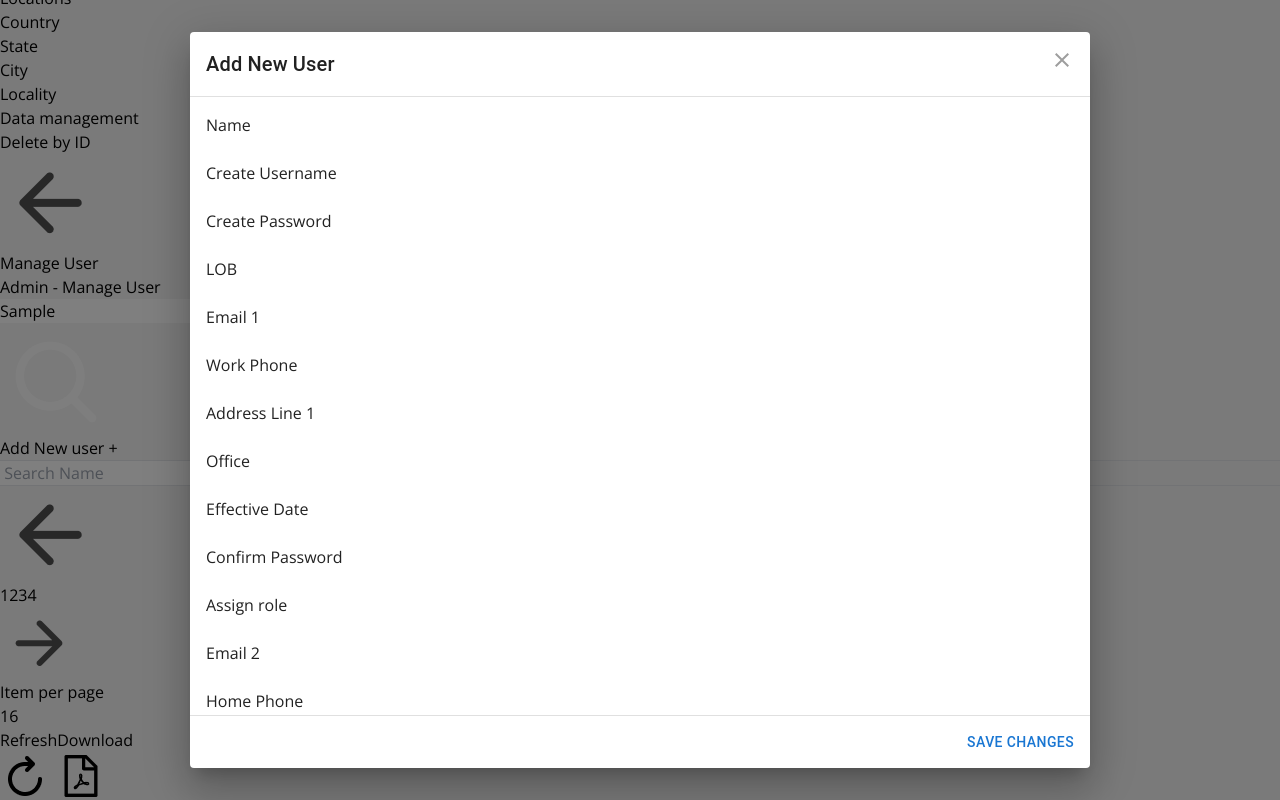
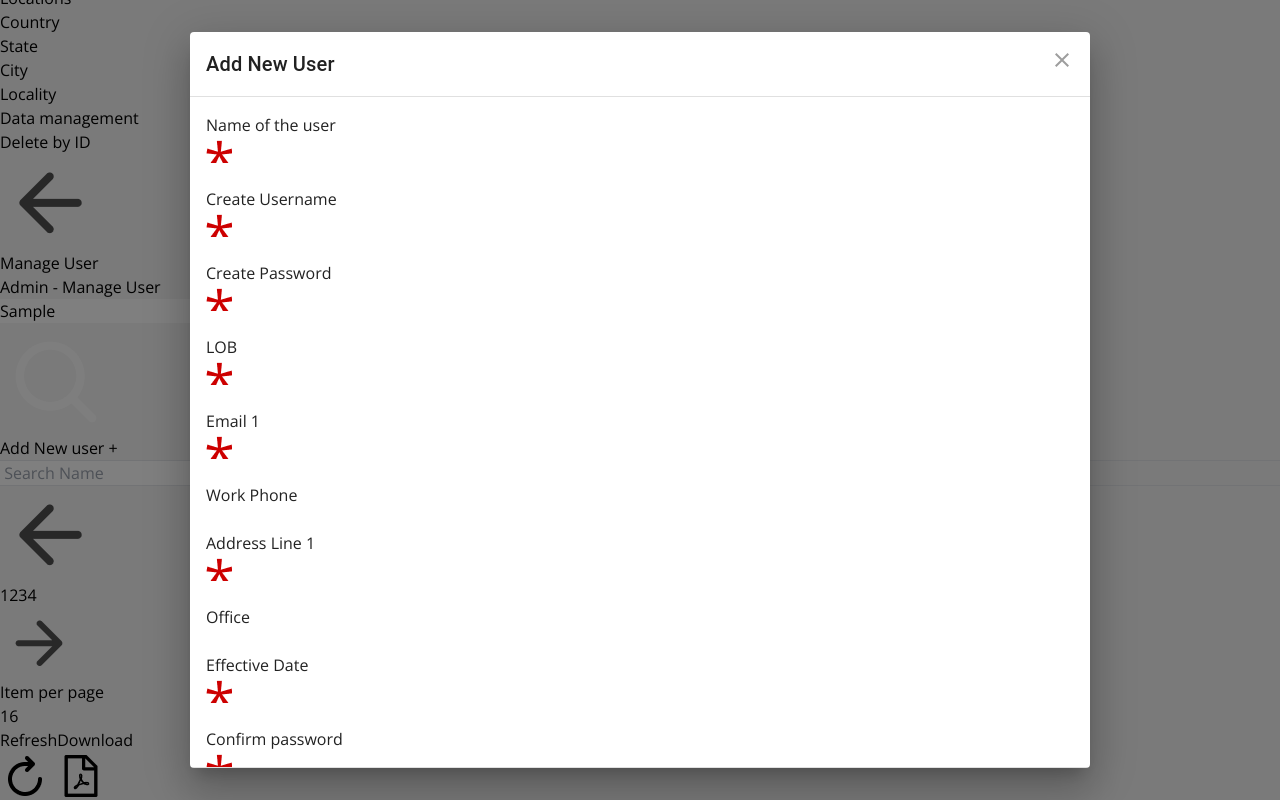
Before and after one commit to codemischief/Cura_Frontend, a React (Vite) app: page /manageuser in a window 1280 px wide. Both pictures are taken after typing "Sample" into the empty fields and a click on the button "Add New user +". Shown: the part 520-1320 px from the top of the page. Built offline with nearby package versions, Linux system fonts and the light colour scheme.

Commit message:
upadate manage user

```diff
--- a/src/Components/ManageUser/AddNewUserDialogue.jsx
+++ b/src/Components/ManageUser/AddNewUserDialogue.jsx
@@ -1,100 +1,254 @@
 // import React from 'react'
-import React from 'react';
+import React from "react";
 import Cross from "../assets/cross.png";
-import { Link } from 'react-router-dom';
+import { Link } from "react-router-dom";
+import Imp from "../assets/important.png";
+
 const AddNewUserDialogue = () => {
   return (
     <>
-      <div className='flex justify-center '>
+      <div className="flex justify-center ">
         <div className="w-[1000px] h-[540px] bg-white rounded-lg">
           <form>
             <div className="h-auto w-full mt-[5px] ">
               <div className="flex gap-[48px] justify-center items-center">
                 <div className=" space-y-[12px] py-[20px] px-[10px]">
                   <div className="">
-                                    <div className="text-[14px]">Name</div>
-                                    <input className="w-[230px] h-[20px] border-[1px] border-[#C6C6C6] rounded-sm" type="text" />
+                    <div className="flex space-x-1 items-center">
+                      <div className="text-[14px]">Name of the user</div>
+                      <img
+                        className="w-[10px] h-[10px]"
+                        src={Imp}
+                        alt="important"
+                      />
+                    </div>
+                    <input
+                      className="w-[230px] h-[20px] border-[1px] border-[#C6C6C6] rounded-sm"
+                      type="text"
+                    />
                   </div>
                   <div className="">
+                    <div className="flex space-x-1 items-center">
                       <div className="text-[14px]">Create Username</div>
-                                    <input className="w-[230px] h-[20px] border-[1px] border-[#C6C6C6] rounded-sm" type="text" />
+                      <img
+                        className="w-[10px] h-[10px]"
+                        src={Imp}
+                        alt="important"
+                      />
+                    </div>
+                    <input
+                      className="w-[230px] h-[20px] border-[1px] border-[#C6C6C6] rounded-sm"
+                      type="text"
+                    />
                   </div>
                   <div className="">
+                    <div className="flex space-x-1 items-center">
                       <div className="text-[14px]">Create Password</div>
-                                    <input className="w-[230px] h-[20px] border-[1px] border-[#C6C6C6] rounded-sm" type="text" />
+                      <img
+                        className="w-[10px] h-[10px]"
+                        src={Imp}
+                        alt="important"
+                      />
+                    </div>
+                    <input
+                      className="w-[230px] h-[20px] border-[1px] border-[#C6C6C6] rounded-sm"
+                      type="text"
+                    />
                   </div>
                   <div className="">
+                    <div className="flex space-x-1 items-center">
                       <div className="text-[14px]">LOB</div>
-                                    <input className="w-[230px] h-[20px] border-[1px] border-[#C6C6C6] rounded-sm" type="text" />
+                      <img
+                        className="w-[10px] h-[10px]"
+                        src={Imp}
+                        alt="important"
+                      />
+                    </div>
+                    <input
+                      className="w-[230px] h-[20px] border-[1px] border-[#C6C6C6] rounded-sm"
+                      type="text"
+                    />
                   </div>
                   <div className="">
+                    <div className="flex space-x-1 items-center">
                       <div className="text-[14px]">Email 1</div>
-                                    <input className="w-[230px] h-[20px] border-[1px] border-[#C6C6C6] rounded-sm" type="text" />
+                      <img
+                        className="w-[10px] h-[10px]"
+                        src={Imp}
+                        alt="important"
+                      />
+                    </div>
+                    <input
+                      className="w-[230px] h-[20px] border-[1px] border-[#C6C6C6] rounded-sm"
+                      type="text"
+                    />
                   </div>
                   <div className="">
                     <div className="text-[14px]">Work Phone</div>
-                                    <input className="w-[230px] h-[20px] border-[1px] border-[#C6C6C6] rounded-sm" type="text" />
+                    <input
+                      className="w-[230px] h-[20px] border-[1px] border-[#C6C6C6] rounded-sm"
+                      type="text"
+                    />
                   </div>
                   <div className="">
+                    <div className="flex space-x-1 items-center">
                       <div className="text-[14px]">Address Line 1</div>
-                                    <input className="w-[230px] h-[20px] border-[1px] border-[#C6C6C6] rounded-sm" type="text" />
+                      <img
+                        className="w-[10px] h-[10px]"
+                        src={Imp}
+                        alt="important"
+                      />
+                    </div>
+                    <input
+                      className="w-[230px] h-[20px] border-[1px] border-[#C6C6C6] rounded-sm"
+                      type="text"
+                    />
                   </div>
                 </div>
                 <div className=" space-y-[12px] py-[20px] px-[10px]">
                   <div className="">
                     <div className="text-[14px]">Office</div>
-                                    <input className="w-[230px] h-[20px] border-[1px] border-[#C6C6C6] rounded-sm" type="text" />
+                    <input
+                      className="w-[230px] h-[20px] border-[1px] border-[#C6C6C6] rounded-sm"
+                      type="text"
+                    />
                   </div>
                   <div className="">
+                    <div className="flex space-x-1 items-center">
                       <div className="text-[14px]">Effective Date</div>
-                                    <input className="w-[230px] h-[20px] border-[1px] border-[#C6C6C6] rounded-sm" type="text" />
+                      <img
+                        className="w-[10px] h-[10px]"
+                        src={Imp}
+                        alt="important"
+                      />
+                    </div>
+                    <input
+                      className="w-[230px] h-[20px] border-[1px] border-[#C6C6C6] rounded-sm"
+                      type="text"
+                    />
                   </div>
                   <div className="">
-                                    <div className="text-[14px]">Confirm Password</div>
-                                    <input className="w-[230px] h-[20px] border-[1px] border-[#C6C6C6] rounded-sm" type="text" />
+                    <div className="flex space-x-1 items-center">
+                      <div className="text-[14px]">Confirm password</div>
+                      <img
+                        className="w-[10px] h-[10px]"
+                        src={Imp}
+                        alt="important"
+                      />
+                    </div>
+                    <input
+                      className="w-[230px] h-[20px] border-[1px] border-[#C6C6C6] rounded-sm"
+                      type="text"
+                    />
                   </div>
                   <div className="">
-                                    <div className="text-[14px]">Assign role</div>
-                                    <input className="w-[230px] h-[20px] border-[1px] border-[#C6C6C6] rounded-sm" type="text" />
+                    <div className="flex space-x-1 items-center">
+                      <div className="text-[14px]">Role</div>
+                      <img
+                        className="w-[10px] h-[10px]"
+                        src={Imp}
+                        alt="important"
+                      />
+                    </div>
+                    <input
+                      className="w-[230px] h-[20px] border-[1px] border-[#C6C6C6] rounded-sm"
+                      type="text"
+                    />
                   </div>
                   <div className="">
                     <div className="text-[14px]">Email 2</div>
-                                    <input className="w-[230px] h-[20px] border-[1px] border-[#C6C6C6] rounded-sm" type="text" />
+                    <input
+                      className="w-[230px] h-[20px] border-[1px] border-[#C6C6C6] rounded-sm"
+                      type="text"
+                    />
                   </div>
                   <div className="">
+                    <div className="flex space-x-1 items-center">
                       <div className="text-[14px]">Home Phone</div>
-                                    <input className="w-[230px] h-[20px] border-[1px] border-[#C6C6C6] rounded-sm" type="text" />
+                      <img
+                        className="w-[10px] h-[10px]"
+                        src={Imp}
+                        alt="important"
+                      />
+                    </div>
+                    <input
+                      className="w-[230px] h-[20px] border-[1px] border-[#C6C6C6] rounded-sm"
+                      type="text"
+                    />
                   </div>
                   <div className="">
                     <div className="text-[14px]">Address Line 2</div>
-                                    <input className="w-[230px] h-[20px] border-[1px] border-[#C6C6C6] rounded-sm" type="text" />
+                    <input
+                      className="w-[230px] h-[20px] border-[1px] border-[#C6C6C6] rounded-sm"
+                      type="text"
+                    />
                   </div>
                 </div>
                 <div className=" space-y-[12px] py-[20px] px-[10px] my-[113px]">
                   <div className="">
-                                    <div className="text-[14px]">City</div>
-                                    <input className="w-[230px] h-[20px] border-[1px] border-[#C6C6C6] rounded-sm" type="text" />
+                    <div className="flex space-x-1 items-center">
+                      <div className="text-[14px]">City 1</div>
+                      <img
+                        className="w-[10px] h-[10px]"
+                        src={Imp}
+                        alt="important"
+                      />
+                    </div>
+                    <input
+                      className="w-[230px] h-[20px] border-[1px] border-[#C6C6C6] rounded-sm"
+                      type="text"
+                    />
                   </div>
                   <div className="">
+                    <div className="flex space-x-1 items-center">
                       <div className="text-[14px]">Suburb</div>
-                                    <input className="w-[230px] h-[20px] border-[1px] border-[#C6C6C6] rounded-sm" type="text" />
+                      <img
+                        className="w-[10px] h-[10px]"
+                        src={Imp}
+                        alt="important"
+                      />
+                    </div>
+                    <input
+                      className="w-[230px] h-[20px] border-[1px] border-[#C6C6C6] rounded-sm"
+                      type="text"
+                    />
                   </div>
                   <div className="">
+                    <div className="flex space-x-1 items-center">
                       <div className="text-[14px]">Zip Code</div>
-                                    <input className="w-[230px] h-[20px] border-[1px] border-[#C6C6C6] rounded-sm" type="text" />
+                      <img
+                        className="w-[10px] h-[10px]"
+                        src={Imp}
+                        alt="important"
+                      />
+                    </div>
+                    <input
+                      className="w-[230px] h-[20px] border-[1px] border-[#C6C6C6] rounded-sm"
+                      type="text"
+                    />
                   </div>
                 </div>
               </div>
             </div>
-                    <div className="mt-[20px] flex justify-center items-center gap-[20px]">
-                        <button className='w-[100px] h-[35px] bg-[#004DD7] text-white rounded-md'>Save</button>
-                        <button className='w-[100px] h-[35px] border-[1px] border-[#282828] rounded-md'>Cancel</button>
+            <div className=" mt-[30px] flex flex-col gap-3">
+                <div className="text-center space-x-1">
+                    <input type="checkbox" />
+                    <label htmlFor="">Active</label>
+                </div>
+              <div className=" flex justify-center items-center gap-[20px]">
+                <button className="w-[100px] h-[35px] bg-[#004DD7] text-white rounded-md">
+                  Save
+                </button>
+                <button className="w-[100px] h-[35px] border-[1px] border-[#282828] rounded-md">
+                  Cancel
+                </button>
+              </div>
             </div>
           </form>
         </div>
       </div>
     </>
-  )
-}
+  );
+};
 
-export default AddNewUserDialogue
+export default AddNewUserDialogue;
--- a/src/Components/ManageUser/ManageUser.jsx
+++ b/src/Components/ManageUser/ManageUser.jsx
@@ -46,8 +46,8 @@ const ManageUser = () => {
         aria-labelledby="customized-dialog-title"
         open={open}
       >
-        <DialogTitle sx={{ m: 0, p: 2 }} id="customized-dialog-title">
-          Add New User
+        <DialogTitle sx={{ m: 0, p: 2,}} id="customized-dialog-title">
+          <div className="text-center ">Add New User</div>
         </DialogTitle>
         <IconButton
           aria-label="close"
@@ -66,11 +66,6 @@ const ManageUser = () => {
             <AddNewUserDialogue/>
 
         </DialogContent>
-        <DialogActions>
-          <Button autoFocus onClick={handleCloseAddUser}>
-            Save changes
-          </Button>
-        </DialogActions>
       </BootstrapDialog>
 
 
```
Also changed, not shown: src/Components/assets/important.png (added). Lines whose indentation alone changed are shown as unchanged.
